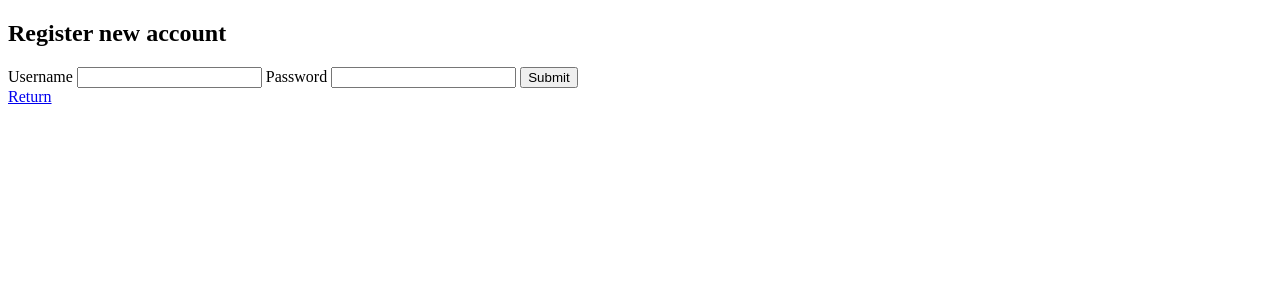
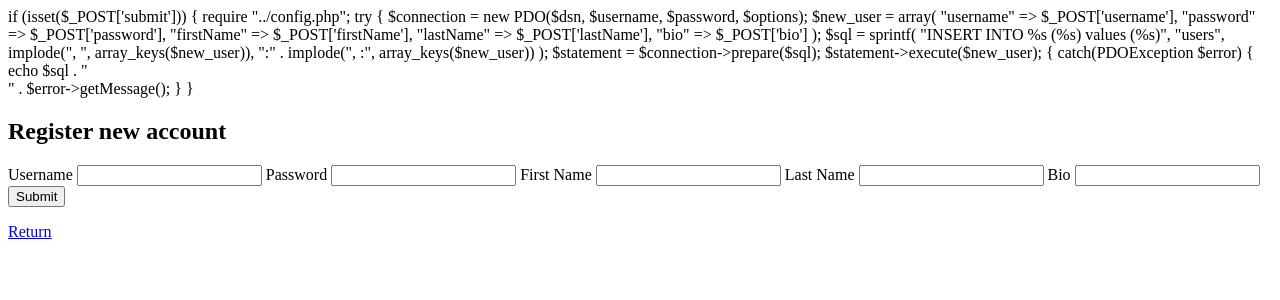
Before and after one commit to ethanyaoo/photoStore, a PHP site: page /create.php in a window 1280 px wide. Shown: the top 300 px of the page. Run offline with PHP 8.4, Linux system fonts and the light colour scheme.

Commit message:
edited register page and attached pdo connection

```diff
--- a/src/pages/create.php
+++ b/src/pages/create.php
@@ -1,3 +1,36 @@
+if (isset($_POST['submit']))
+{
+	require "../config.php";
+
+	try
+	{
+		$connection = new PDO($dsn, $username, $password, $options);
+
+		$new_user = array(
+			"username" => $_POST['username'],
+			"password" => $_POST['password'],
+			"firstName" => $_POST['firstName'],
+			"lastName" => $_POST['lastName'],
+			"bio"	   => $_POST['bio']
+		);
+
+		$sql = sprintf(
+			"INSERT INTO %s (%s) values (%s)",
+			"users",
+			implode(", ", array_keys($new_user)),
+			":" . implode(", :", array_keys($new_user))
+			);
+
+		$statement = $connection->prepare($sql);
+		$statement->execute($new_user);
+
+	{
+	catch(PDOException $error)
+	{
+		echo $sql . "<br>" . $error->getMessage();
+	}
+}
+
 <?php include "templates/header.php"; ?>
 
 <h2> Register new account </h2>
@@ -5,14 +38,28 @@
 		<label for="username">
 			Username
 		</label>
-
 		<input type="text" name="username" id="username">
 
 		<label for="password">
 			Password
 		</label>
+		<input type="text" name="password" id="password">
 
-		<input type="text" name="password" id="password">
+		<label for="firstName">
+			First Name
+		</label>
+		<input type="text" name="firstName" id="firstName">
+
+		<label for="lastName">
+			Last Name
+		</label>
+		<input type="text" name="lastName" id="lastName">
+
+		<label for="bio">
+			Bio
+		</label>
+		<input type="text" name="bio" id="bio">
+
 
 		<input type="submit" name="submit" value="Submit">
 	</form>
```
